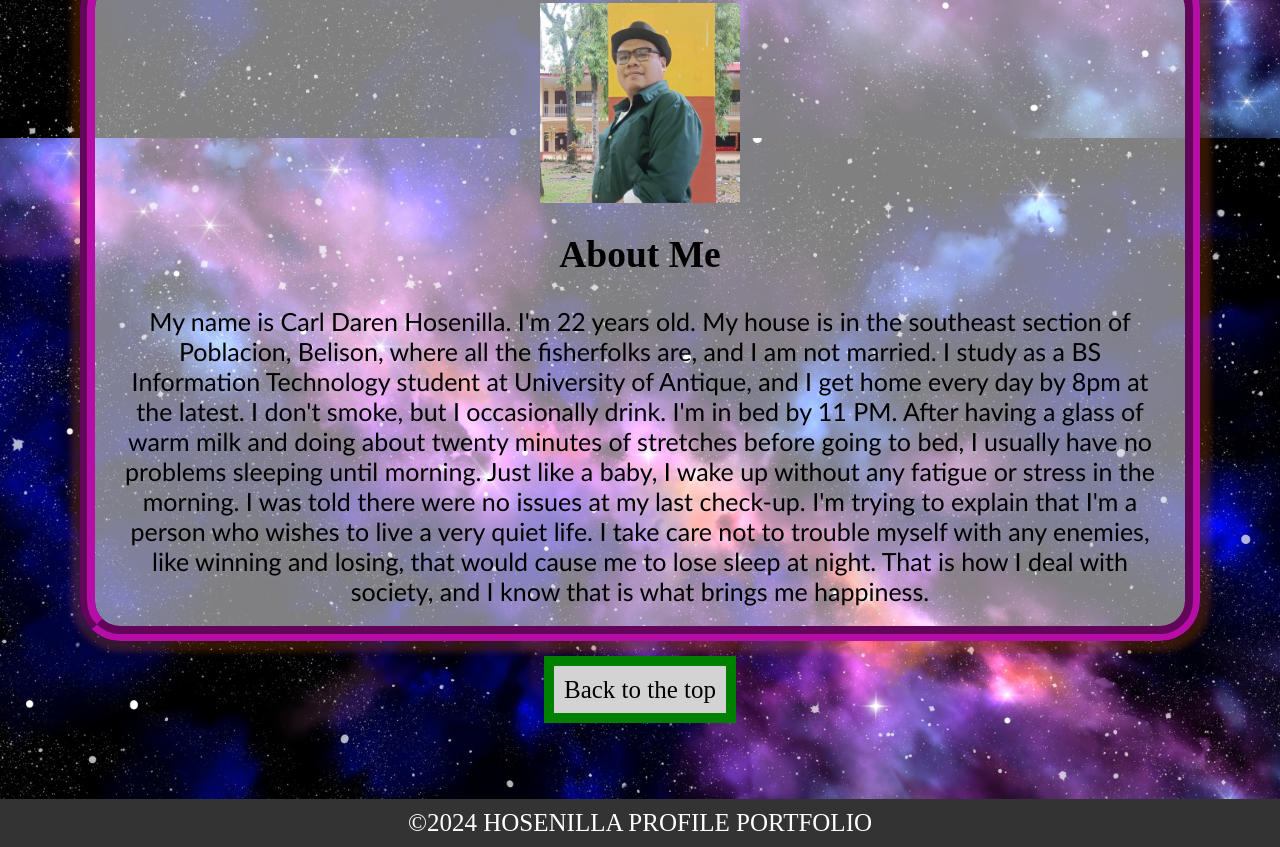
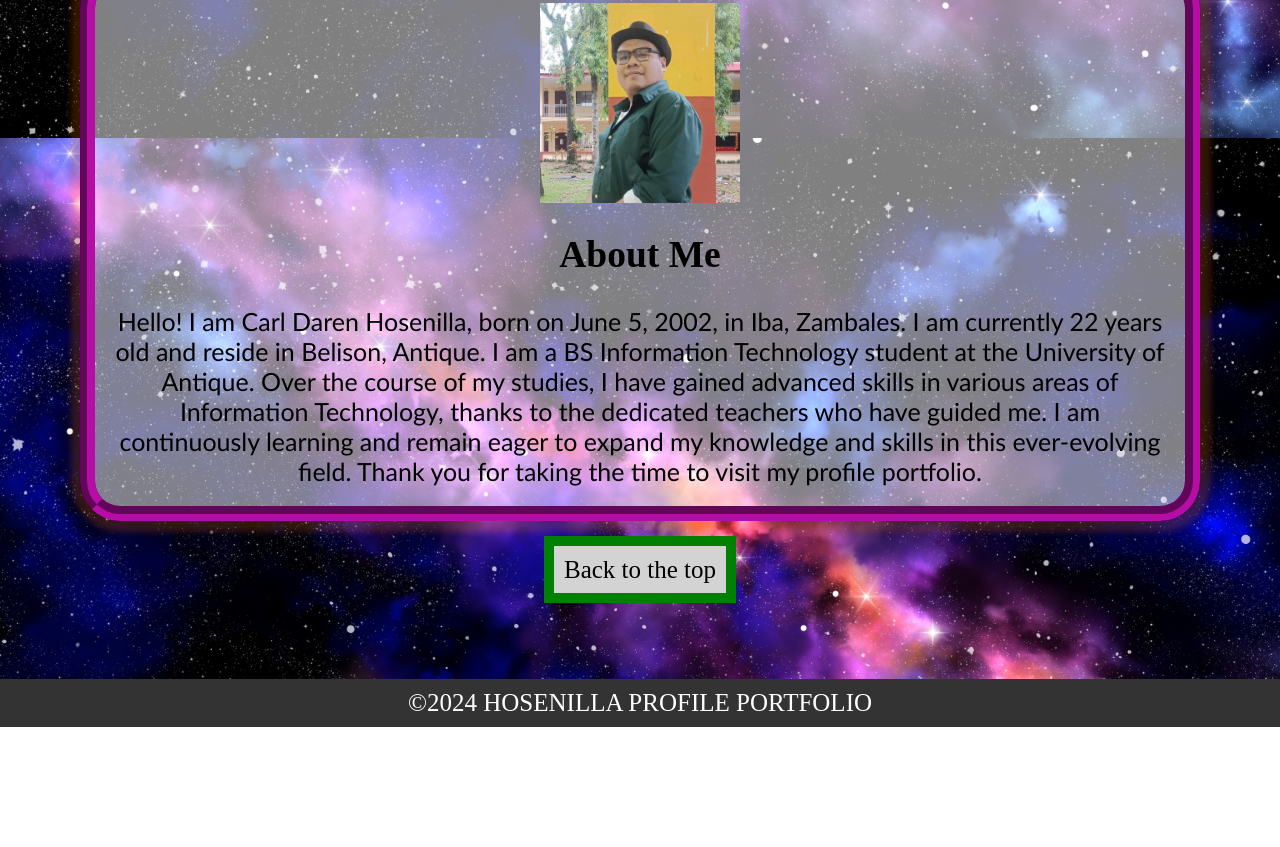
Before and after one commit to cdhosenilla/Hosenilla-Profile-Portfolio, a plain HTML site: page Profile.html in a window 1280 px wide. Shown: the part 662-1509 px from the top of the page. After the commit the page ends 1389 px from the top, so only its background shows below. Drawn offline with Linux system fonts and the light colour scheme.

Commit message:
Update Profile.html

```diff
--- a/Profile.html
+++ b/Profile.html
@@ -52,7 +52,7 @@ mark {
 		<section class="section1">
 		<img src="Hosenilla.jpg" height="200" width="200">
 		<h2 style="font-family:Showcard Gothic; padding: 30px;">About Me</h2>
-		<p style="font-family:Candara">My name is Carl Daren Hosenilla. I'm 22 years old. My house is in the southeast section of Poblacion, Belison, where all the fisherfolks are, and I am not married. I study as a BS Information Technology student at University of Antique, and I get home every day by 8pm at the latest. I don't smoke, but I occasionally drink. I'm in bed by 11 PM. After having a glass of warm milk and doing about twenty minutes of stretches before going to bed, I usually have no problems sleeping until morning. Just like a baby, I wake up without any fatigue or stress in the morning. I was told there were no issues at my last check-up. I'm trying to explain that I'm a person who wishes to live a very quiet life. I take care not to trouble myself with any enemies, like winning and losing, that would cause me to lose sleep at night. That is how I deal with society, and I know that is what brings me happiness.</p>
+		<p style="font-family:Candara">Hello! I am Carl Daren Hosenilla, born on June 5, 2002, in Iba, Zambales. I am currently 22 years old and reside in Belison, Antique. I am a BS Information Technology student at the University of Antique. Over the course of my studies, I have gained advanced skills in various areas of Information Technology, thanks to the dedicated teachers who have guided me. I am continuously learning and remain eager to expand my knowledge and skills in this ever-evolving field. Thank you for taking the time to visit my profile portfolio.</p>
 		</section>
 
 
```
